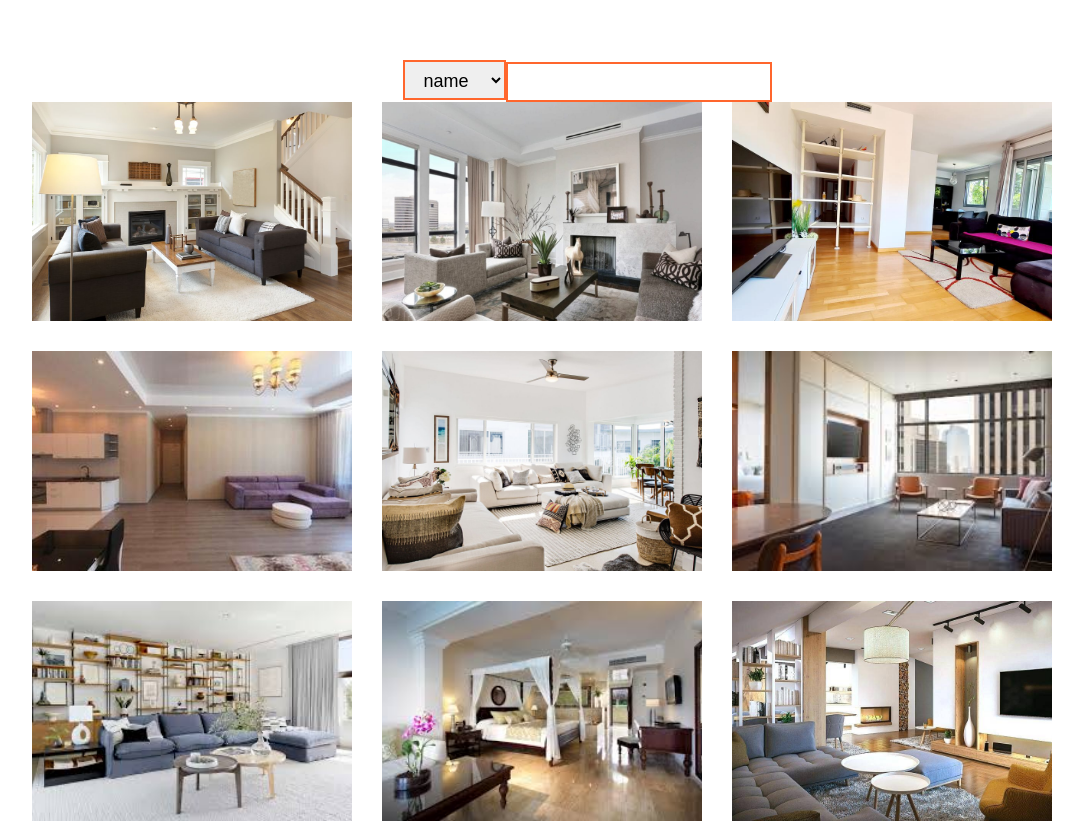
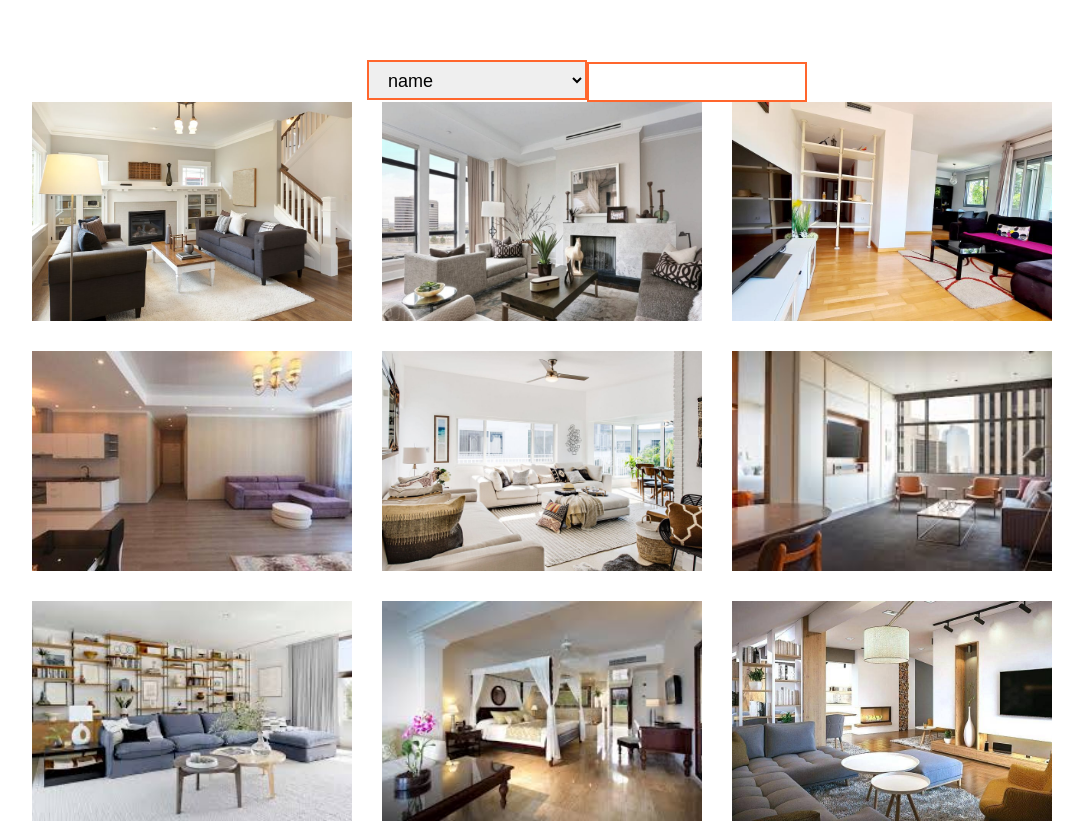
Before and after one commit to goitacademy/vuejs-source-code, a Vue app: page / in a window 1280 px wide. Shown: the top 823 px of the page, without its empty margins (53-1136 px from the left). Built offline with nearby package versions, Linux system fonts and the light colour scheme.

Commit message:
добавляет одинаковою ширину для инпутов

```diff
--- a/src/components/shared/CustomInput.vue
+++ b/src/components/shared/CustomInput.vue
@@ -21,10 +21,16 @@
 
 .custom-input {
   height: 40px;
+  max-width: 220px;
+  width: 100%;
   border: 2px solid $main-color;
   font-size: 18px;
   outline: none;
   line-height: inherit;
   padding: 8px 15px;
+
+  &::placeholder {
+    color: inherit;
+  }
 }
 </style>
--- a/src/components/shared/CustomSelect.vue
+++ b/src/components/shared/CustomSelect.vue
@@ -4,6 +4,7 @@
       v-for="item in formatedItems"
       :key="item.value"
       :value="item.value"
+      :selected="item.selected"
     >{{ item.label }}</option>
   </select>
 </template>
@@ -40,6 +41,8 @@
 
 .custom-select {
   height: 40px;
+  max-width: 220px;
+  width: 100%;
   border: 2px solid $main-color;
   font-size: 18px;
   outline: none;
```
